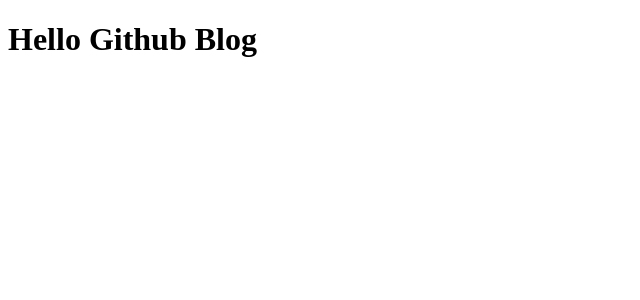
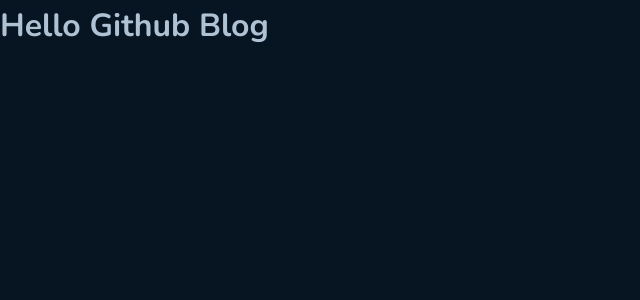
Before and after one commit to joalissongomes1994/github-blog, a React (Vite) app: page / in a window 1280 px wide. Shown: the top 300 px of the page, without its empty margins (0-640 px from the left). Built offline with nearby package versions, Linux system fonts and the light colour scheme.

Commit message:
feat: Structuring the project

```diff
--- a/index.html
+++ b/index.html
@@ -3,7 +3,15 @@
   <head>
     <meta charset="UTF-8" />
 
+    <link rel="preconnect" href="https://fonts.googleapis.com" />
+    <link rel="preconnect" href="https://fonts.gstatic.com" crossorigin />
+
+    <link rel="shortcut icon" href="favicon-github-blog.svg" type="image/x-icon">
+
     <meta name="viewport" content="width=device-width, initial-scale=1.0" />
+
+    <link href="https://fonts.googleapis.com/css2?family=Nunito:wght@400;700&display=swap" rel="stylesheet" />
+
     <title>Github Blog</title>
   </head>
   <body>
--- a/package.json
+++ b/package.json
@@ -11,8 +11,11 @@
     "lint:fix": "eslint src --ext .ts,.tsx --fix"
   },
   "dependencies": {
+    "@types/styled-components": "^5.1.26",
     "react": "^18.2.0",
-    "react-dom": "^18.2.0"
+    "react-dom": "^18.2.0",
+    "react-icons": "^4.7.1",
+    "styled-components": "^5.3.6"
   },
   "devDependencies": {
     "@rocketseat/eslint-config": "^1.1.3",
--- a/src/App.tsx
+++ b/src/App.tsx
@@ -1,6 +1,14 @@
+import { ThemeProvider } from 'styled-components'
+import { GlobalStyle } from './styles/global'
+import { defaultTheme } from './styles/theme/default'
+
 function App() {
   return (
     <div>
+      <ThemeProvider theme={defaultTheme}>
+        <GlobalStyle />
+      </ThemeProvider>
+
       <h1>Hello Github Blog</h1>
     </div>
   )
--- /dev/null
+++ b/src/styles/global.ts
@@ -0,0 +1,20 @@
+import { createGlobalStyle } from 'styled-components'
+
+export const GlobalStyle = createGlobalStyle`
+  * {
+    margin: 0;
+    padding: 0;
+    box-sizing: border-box;
+  }
+
+  body {
+    background-color: ${(props) => props.theme['base-background']};
+    color: ${(props) => props.theme['base-text']};
+    -webkit-font-smoothing: antialiased;
+  }
+
+  body, input, textarea, button {
+    font: 400 1rem 'Nunito', sans-serif;
+    line-height: 1.6;
+  }
+`
--- /dev/null
+++ b/src/styles/theme/default.ts
@@ -0,0 +1,14 @@
+export const defaultTheme = {
+  blue: '#3294F8',
+
+  'base-title': '#E7EDF4',
+  'base-subtitle': '#C4D4E3',
+  'base-text': '#AFC2D4',
+  'base-span': '#7B96B2',
+  'base-label': '#3A536B',
+  'base-border': '#1C2F41',
+  'base-post': '#112131',
+  'base-profile': '#0B1B2B',
+  'base-background': '#071422',
+  'base-input': '#040F1A',
+} as const
```
Also changed, not shown: src/@types/styled.d.ts (added, +8 -0 lines), public/favicon-github-blog.svg (added), 1 other file (tests, documents, lock files or other folders).
